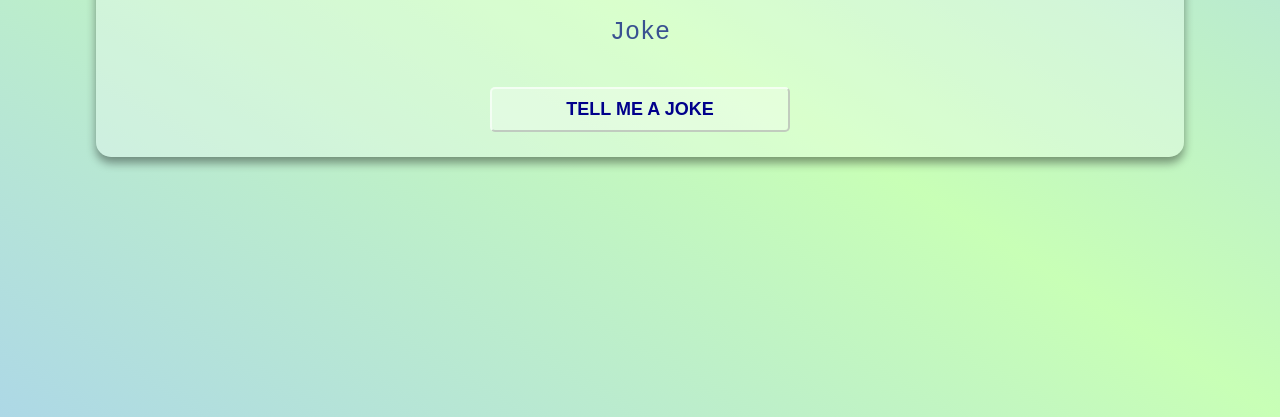
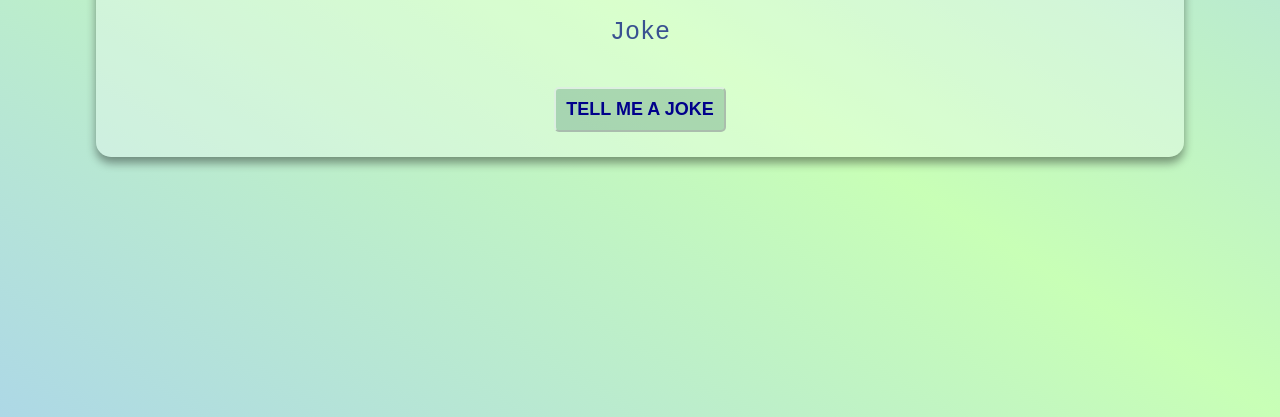
Before and after one commit to velloreraja/Jokesgenerator.RJ, a plain HTML site: page index.html in a window 1280 px wide. Shown: the part 383-800 px from the top of the page. Drawn offline with Linux system fonts and the light colour scheme.

Commit message:
Update jokes.css

```diff
--- a/jokes.css
+++ b/jokes.css
@@ -39,15 +39,15 @@ body{
     cursor: pointer;
     padding: 10px;
     outline: none;
-    background-color: rgba(255, 255, 255, .3);
+    background-color: rgba(63, 130, 105, 0.3);
     border-color: rgba(255,255,255,.6);
     text-transform: uppercase;
-    width: 300px;
     color: darkblue;
 }
 .btn:hover{
-    background-color: rgba(255,255,255,.5);
+    background-color: rgba(179, 22, 22, 0.5);
     box-shadow: 0 4px 4px rgba(0,0,0,.3);
     outline: none;
     transition: all 300ms ease;
+    color:white;
 }
```
